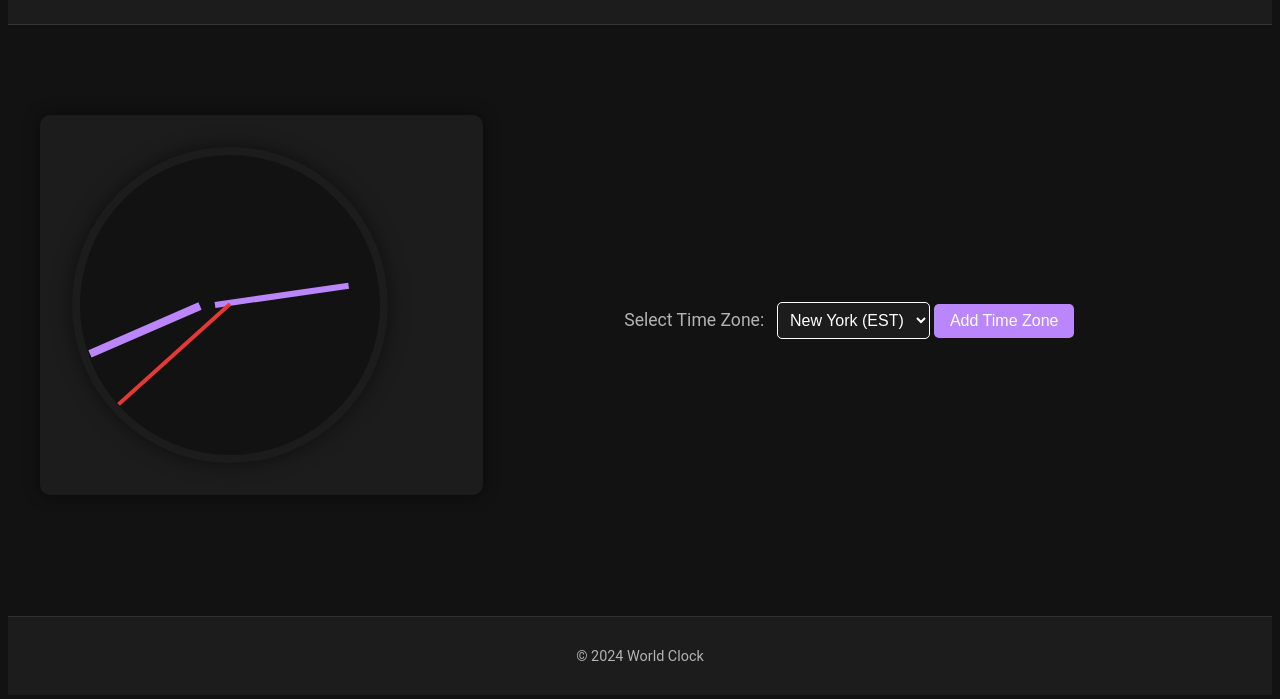
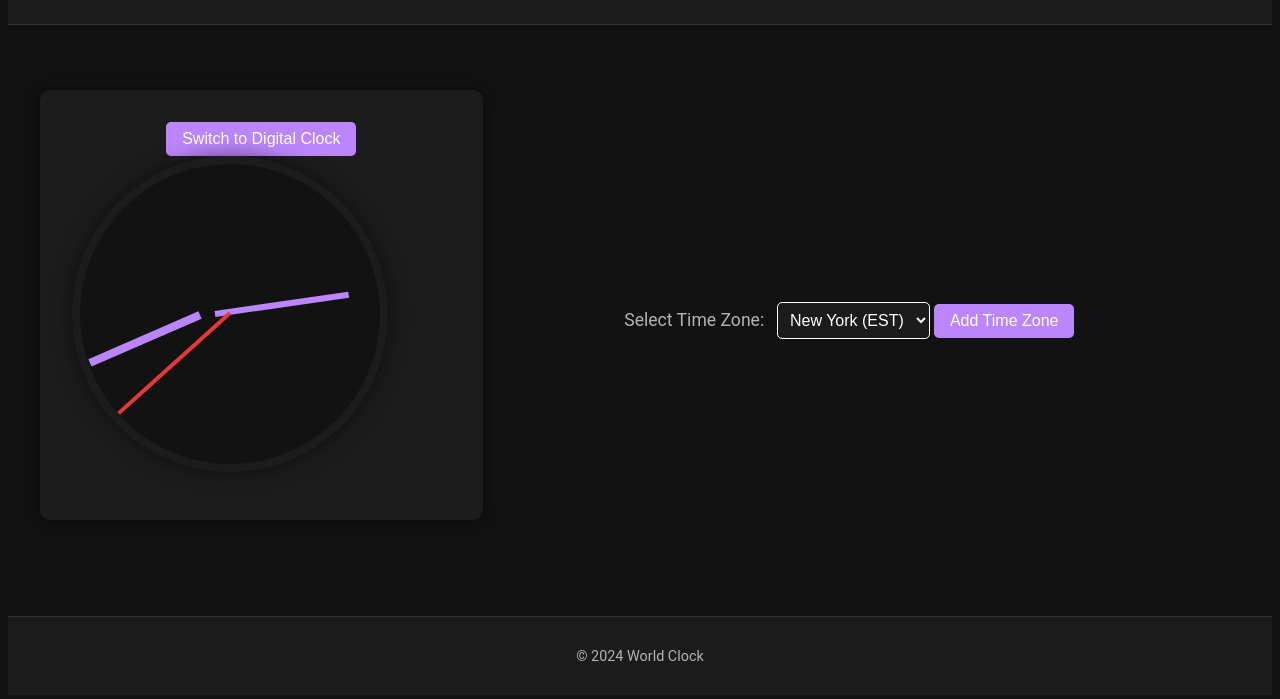
Before and after one commit to keremsemiz/time-track, a plain HTML site: page index.html in a window 1280 px wide. Shown: the part 113-812 px from the top of the page. Drawn offline with Linux system fonts and the light colour scheme.

Commit message:
Updated clock container

```diff
--- a/index.html
+++ b/index.html
@@ -13,12 +13,18 @@
 
     <main>
         <section class="clock-container">
-            <div class="clock">
+            <div class="toggle-container">
+                <button id="toggle-clock-btn">Switch to Digital Clock</button>
+            </div>
+            <div class="clock" id="analog-clock">
                 <div class="clock-face">
                     <div class="hand hour-hand"></div>
                     <div class="hand minute-hand"></div>
                     <div class="hand second-hand"></div>
                 </div>
+            </div>
+            <div id="digital-clock" class="hidden">
+                <p class="digital-time"></p>
             </div>
         </section>
 
```
